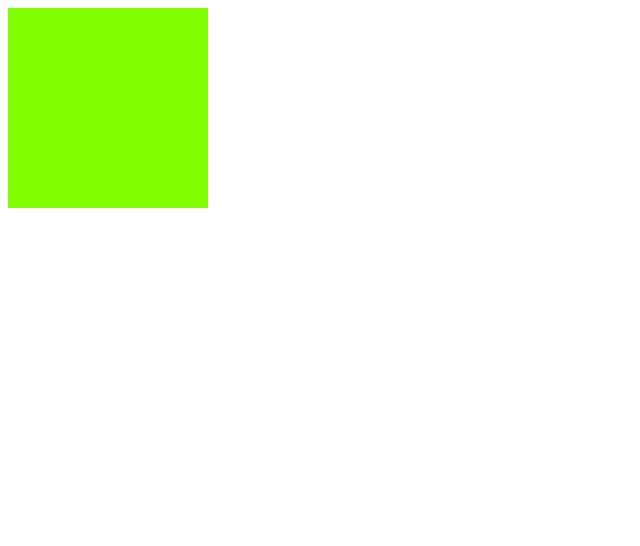
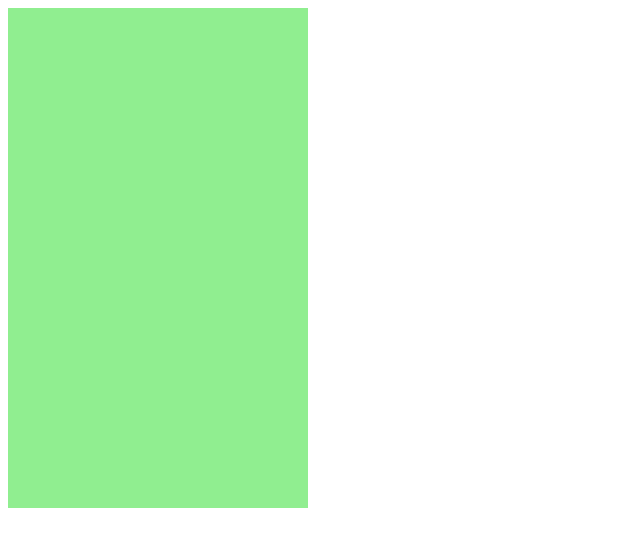
Before and after one commit to skiednia/aula_1006, a plain HTML site: page botao/index.html in a window 1280 px wide. Shown: the whole page, without its empty margins (0-640 px from the left). Drawn offline with Linux system fonts and the light colour scheme.

Commit message:
Mudanças no app

```diff
--- a/botao/index.html
+++ b/botao/index.html
@@ -7,7 +7,7 @@
     <title>Document</title>
     <style>
     #app {
-        background-color: chartreuse;
+
         width: 200px;
         height: 200px;
     }
@@ -19,7 +19,10 @@
     </div>
     <script>
 
-    console.log(document.querySelector('#app'))
+      var app = document.getElementById('app');
+      app.style.backgroundColor = "lightgreen";
+      app.style.width = "300px";
+      app.style.height = "500px";
     </script>
 </body>
 </html>
```
